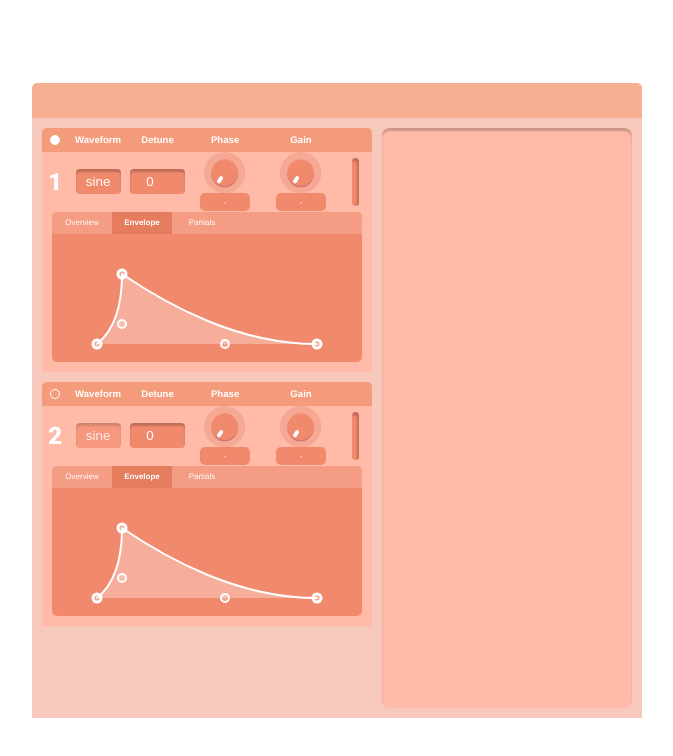
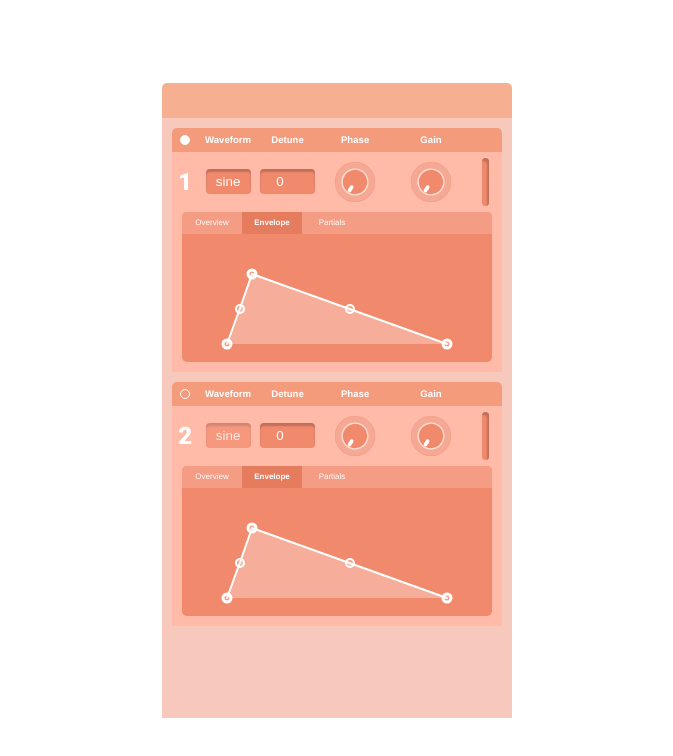
Before and after one commit to HarryCarron/Tonix-Deprecated-, an Angular app: page / in a window 1280 px wide. Shown: the top 756 px of the page, without its empty margins (303-976 px from the left). Built offline with nearby package versions, Linux system fonts and the light colour scheme.

Commit message:
Envelope curves semi - presentable
Curves maintain shape after resize,
not true cosine: need to sort that.

some styling changes on knob
removed effects component for the time being

```diff
--- a/src/app/app.component.html
+++ b/src/app/app.component.html
@@ -10,10 +10,6 @@
                     </ng-container>
 
                 </div>
-
-                <div class='effects-rack controlshadow-3'>
-                    <app-effects-rack></app-effects-rack>
-                </div>
             </div>
         </div>
     </div>
--- a/src/app/components/oscillator/settings-rack/adr-envelope/adr-envelope.component.ts
+++ b/src/app/components/oscillator/settings-rack/adr-envelope/adr-envelope.component.ts
@@ -40,6 +40,7 @@ export class AdrEnvelopeComponent implements OnInit, AfterViewInit {
     private attackPart;
     private releasePart;
 
+    private limitContainer;
 
 
     private env = {
@@ -124,7 +125,7 @@ export class AdrEnvelopeComponent implements OnInit, AfterViewInit {
         this.renderer.setAttribute(this.attackPart, 'x', b.x);
         this.renderer.setAttribute(this.attackPart, 'y', p.y);
         this.renderer.setAttribute(this.attackPart, 'width', (p.x - b.x).toString());
-        this.renderer.setAttribute(this.attackPart, 'height', ( b.y - p.y).toString());
+        this.renderer.setAttribute(this.attackPart, 'height', (b.y - p.y).toString());
 
         this.renderer.setAttribute(this.releasePart, 'x', p.x);
         this.renderer.setAttribute(this.releasePart, 'y', p.y);
@@ -194,13 +195,8 @@ export class AdrEnvelopeComponent implements OnInit, AfterViewInit {
         this.manipulateEnvelope();
     }
 
-    toggleBoundingBox() {
-        this.renderer.setAttribute(this.attackPart, 'visibility', 'visible');
-        this.renderer.setAttribute(this.releasePart, 'visibility', 'visible');
-    }
-
     ngOnInit(): void {
-        this.envBody = this.envService.getEnvBody(this.toggleBoundingBox);
+        this.envBody = this.envService.getEnvBody();
         this.envBeginHandle = this.envService.getEnvHandle();
         this.envPointHandle = this.envService.getEnvHandle();
         this.envEndHandle = this.envService.getEnvHandle();
@@ -209,7 +205,11 @@ export class AdrEnvelopeComponent implements OnInit, AfterViewInit {
 
         this.attackPart = this.envService.getEnvPart(this.partClicked, EnvelopePart.attack);
         this.releasePart = this.envService.getEnvPart(this.partClicked, EnvelopePart.release);
-
+        // this.limitContainer = this.envService.limitContainer();
+        // this.renderer.setAttribute(this.limitContainer, 'height', this.containerHeight);
+        // this.renderer.setAttribute(this.limitContainer, 'width', this.containerWidth);
+        // this.renderer.setAttribute(this.limitContainer, 'height', this.containerHeight);
+        // this.renderer.setAttribute(this.limitContainer, 'width', this.containerWidth);
 
     document.onkeydown = () => {
         this.env.p.x = (this.env.p.x + 2);
--- a/src/app/components/oscillator/settings-rack/adr-envelope/envelope.service.ts
+++ b/src/app/components/oscillator/settings-rack/adr-envelope/envelope.service.ts
@@ -42,7 +42,18 @@ export class EnvelopeService {
     return qhandle;
   }
 
-  public getEnvBody (callback) {
+  public limitContainer() {
+    const part = this.renderer.createElement('rect', 'svg');
+    this.renderer.setAttribute(part, 'fill', 'white');
+    this.renderer.setAttribute(part, 'fill-opacity', 0.1);
+    this.renderer.setAttribute(part, 'stroke', 'white');
+    this.renderer.setAttribute(part, 'stroke-width', 1);
+    this.renderer.setAttribute(part, 'stroke-dasharray', 4);
+    this.renderer.setAttribute(part, 'cursor', 'pointer');
+    this.renderer.setAttribute(part, 'opacity', 0);
+  }
+
+  public getEnvBody () {
     const body = this.renderer.createElement('path', 'svg');
     this.renderer.setAttribute(body, 'fill-opacity', '0.3');
     this.renderer.setAttribute(body, 'stroke', 'white');
@@ -135,13 +146,13 @@ export class ReleaseCurve extends Curve {
         switch (this.releaseType) {
             case CurveType.linear: {
                 this.output = [
-                    (this.xMargin + (d.b.x + d.p.x)) + ((d.p.x - d.b.x) / 2),
-                    this.floor
+                    d.p.x + (d.e.x - d.p.x) / 2,
+                    d.p.y + ((d.e.y - d.p.y) / 2)
                 ];
                 break;
             }
             case CurveType.exponential: {
-                this.output = [d.p.x, this.floor];
+                this.output = [d.p.x, d.b.y];
                 break;
             }
             case CurveType.cosine: {
@@ -161,20 +172,20 @@ export class AttackCurve extends Curve {
     calculate = () => {
         const d = this.data;
 
-
         switch (this.attackType) {
             case CurveType.linear: {
                 this.output = [
-                    this.xMargin + (d.p.x - d.b.x), this.ciel + (d.e.y - d.p.y)
+                    d.b.x +  ((d.p.x - d.b.x) / 2),
+                    d.p.y + ((d.e.y - d.p.y) / 2)
                 ];
                 break;
             }
             case CurveType.exponential: {
-                this.output = [d.p.x, d.p.y];
+                this.output = [d.p.x, d.b.y];
                 break;
             }
             case CurveType.cosine: {
-                this.output = [d.e.x, this.ciel];
+                this.output = [d.b.x, d.p.y];
             }
         }
     }
--- a/src/app/controls/knob/knob.component.css
+++ b/src/app/controls/knob/knob.component.css
@@ -1,5 +1,5 @@
 .knobContainer {
-    width: 50px;
+    width: 40px;
     border-radius: 50%;
 }
 
--- a/src/app/controls/knob/knob.component.html
+++ b/src/app/controls/knob/knob.component.html
@@ -1,24 +1,20 @@
 <div class='h-100'>
-    <div class='knobContainer centerChild' style='height: 70%'>
+    <div class='knobContainer centerChild'>
 
 
 
         <svg xmlns="http://www.w3.org/2000/svg" viewBox="0 0 163.31 163.31">
 
             <g id="back">
-                <circle cx="81.65" cy="81.65" r="81.65" style="fill:#f5a894"/>
-                <circle cx="81.65" cy="87.3" r="52.47" style="fill:#d3766d"/>
+                <circle cx="81.65" cy="81.65" r="81.65" style="fill:#f5a894" stroke='#e6795b' stroke-width='1'/>
             </g>
 
             <g id="front" #top class='centerKnob grabbable' (mousedown)='initiateDrag($event);'>
-                <circle cx="81.65" cy="81.65" r="52.47" style="fill:#f1896d"/>
+                <circle cx="81.65" cy="81.65" r="52.47" style="fill:#f1896d" stroke='#ffdbd1' stroke-width='6' stroke-opacity='0.'/>
                 <rect x="77.08" y="102.2" width="9.15" stroke="white" stroke-width="6" height="25.06" rx="4.5" style="fill:#fff"/>
             </g>
             <!-- <path class='centerKnob' #arc stroke-linecap="round" fill="none" stroke="white" stroke-width="4" /> -->
 
         </svg>
     </div>
-    <div style='height: 30%; background-color : #f18a6d; color : white; border-radius : 5px;' class='centerChild'>
-        {{output || ' - '}}
-    </div>
 </div>
```
Also changed, not shown: src/app/controls/knob/knob.component.ts (indentation only).
